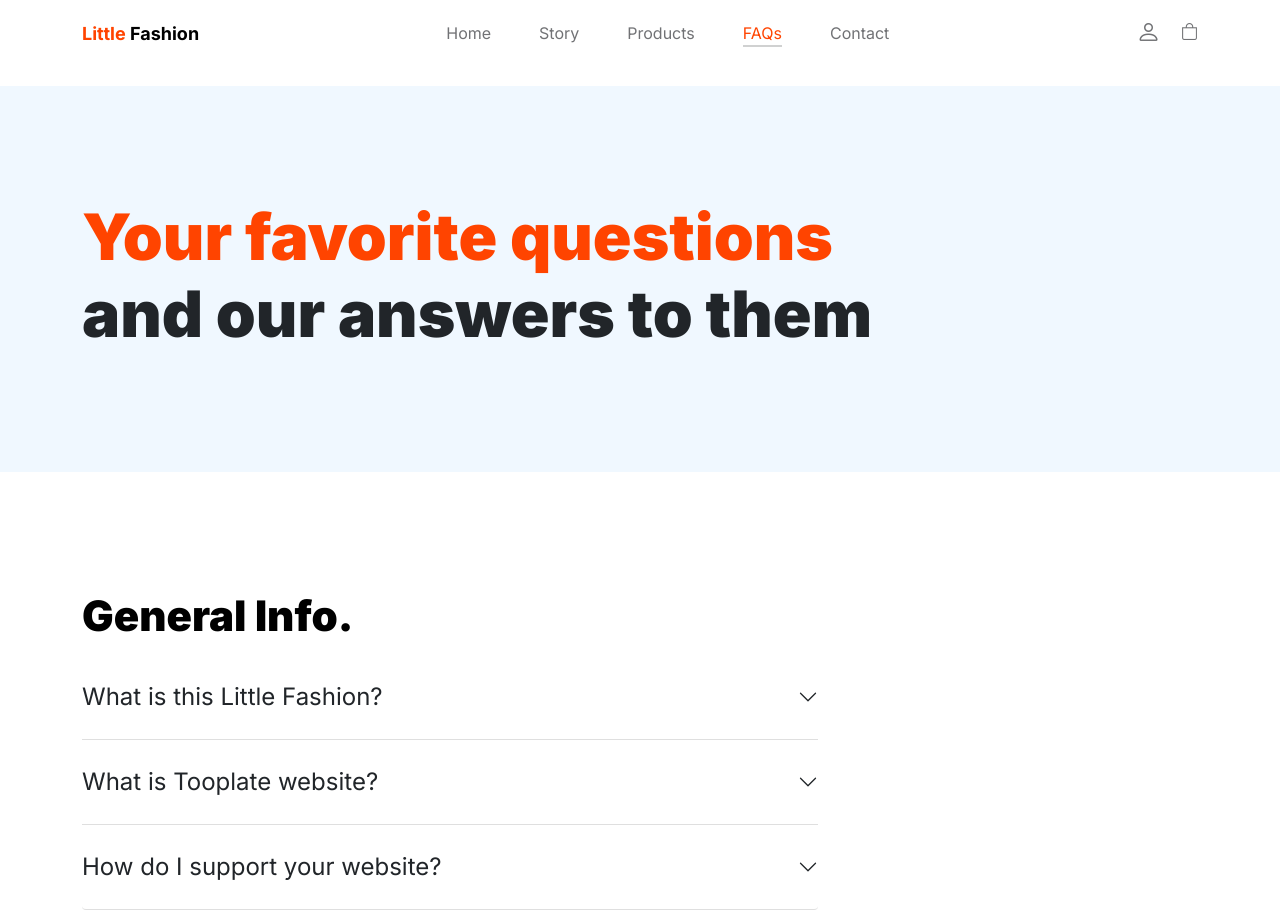
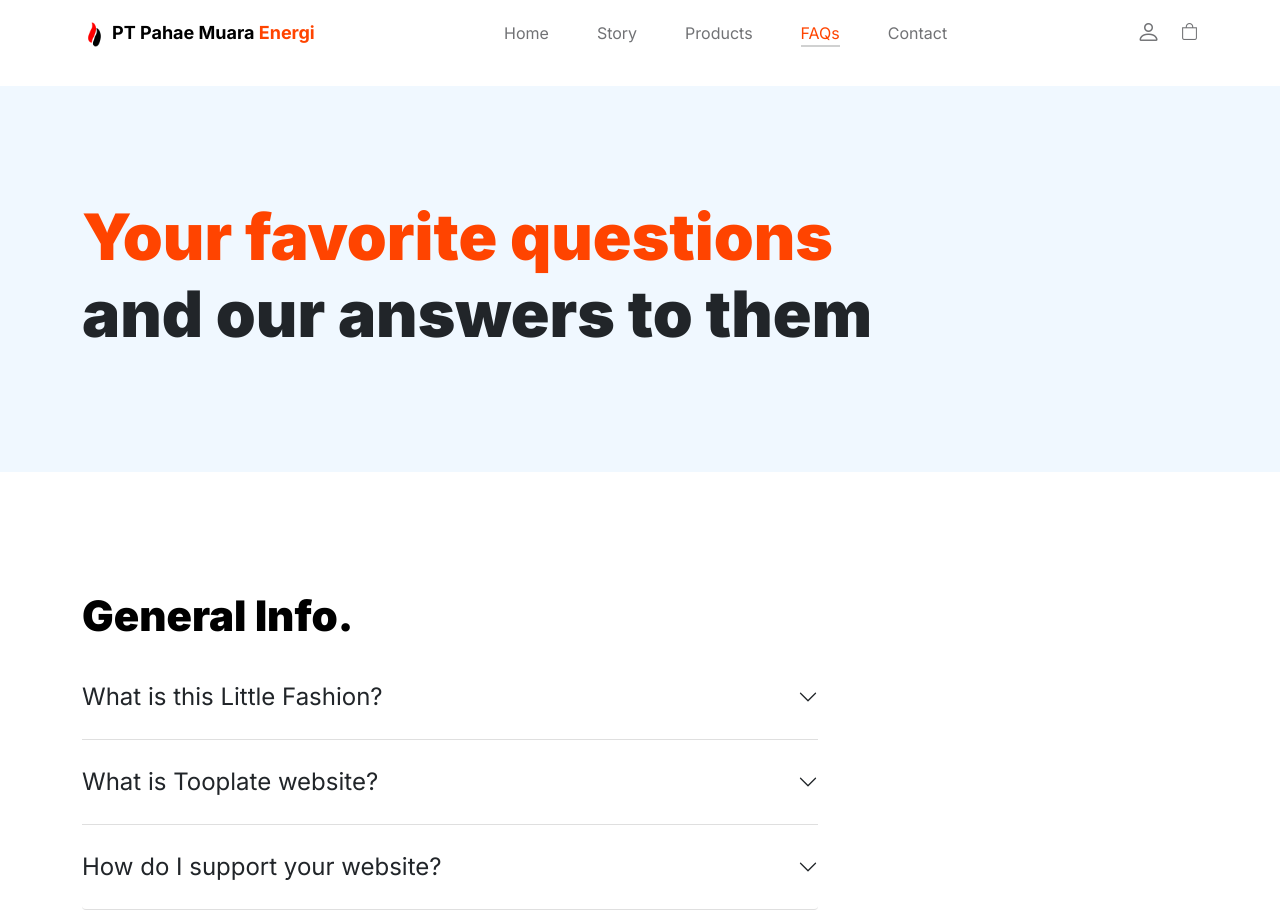
Before and after one commit to dan12410/pme, a plain HTML site: page faq.html in a window 1280 px wide. Shown: the top 913 px of the page. Drawn offline with Linux system fonts and the light colour scheme.

Commit message:
faq.html

```diff
--- a/faq.html
+++ b/faq.html
@@ -49,7 +49,8 @@ https://www.tooplate.com/view/2127-little-fashion
                     </button>
 
                     <a class="navbar-brand" href="index.html">
-                        <strong><span>Little</span> Fashion</strong>
+                        <img src="images/favicon.png" alt="" class="img-fluid" width="25" height="32">
+                        <strong>PT Pahae Muara <span>Energi</span></strong>
                     </a>
 
                     <div class="d-lg-none">
```
